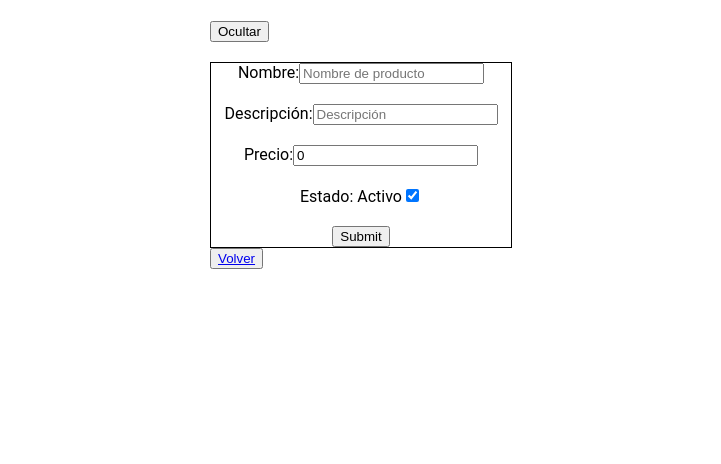
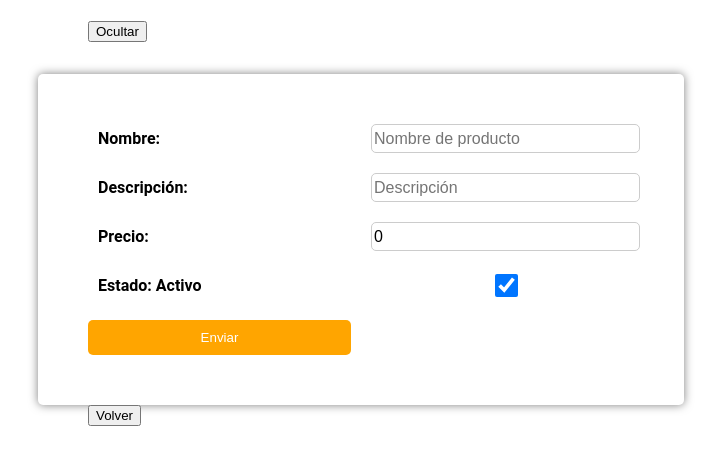
Before and after one commit to Albertosnp/HarBest, a React (Create React App) app: page /1 in a window 1280 px wide. Both pictures are taken after a click on the button "Editar". Shown: the top 464 px of the page, without its empty margins (279-1000 px from the left). Built offline with nearby package versions, Linux system fonts and the light colour scheme.

Commit message:
feat: Add form styles

```diff
--- a/src/components/Form/Form.js
+++ b/src/components/Form/Form.js
@@ -32,8 +32,9 @@ export const Form = ({ product = INITIAL_STATE, onSubmitModel }) => {
   return (
     <FormStyled className="form">
       <form onSubmit={handleSubmit(onSubmit)} className="form__box">
-        <label>
+        <label className="form__label">
           Nombre:
+        </label>
           <input
             type="text"
             {...register("name")}
@@ -41,9 +42,9 @@ export const Form = ({ product = INITIAL_STATE, onSubmitModel }) => {
             className="form__input"
             defaultValue={name}
           />
+        <label className="form__label">
+          Descripción:
         </label>
-        <label>
-          Descripción:
           <input
             type="text"
             {...register("description")}
@@ -51,9 +52,9 @@ export const Form = ({ product = INITIAL_STATE, onSubmitModel }) => {
             className="form__input"
             defaultValue={description}
           />
+        <label className="form__label">
+          Precio:
         </label>
-        <label>
-          Precio:
           <input
             type="number"
             {...register("price")}
@@ -62,9 +63,9 @@ export const Form = ({ product = INITIAL_STATE, onSubmitModel }) => {
             defaultValue={price}
             step="any"
           />
+        <label className="form__label">
+          Estado: {active ? "Activo" : "Inactivo"}
         </label>
-        <label>
-          Estado: {active ? "Activo" : "Inactivo"}
           <input
             name="active"
             {...register("active")}
@@ -72,9 +73,8 @@ export const Form = ({ product = INITIAL_STATE, onSubmitModel }) => {
             className="form__input"
             defaultChecked={active}
           />
-        </label>
-        <button type="submit" className="form__submit">
-          Submit
+        <button className="form__button">
+          Enviar
         </button>
       </form>
     </FormStyled>
--- a/src/components/Form/Form.styled.js
+++ b/src/components/Form/Form.styled.js
@@ -2,16 +2,70 @@ import styled from "styled-components";
 
 const FormStyled = styled.div`
   display: grid;
+  place-items: center;
+  width: 100%;
+  margin-top: 2rem;
   .form {
+    &__box {
+      display: grid;
+      grid-template-columns: 1fr 1fr;
+      grid-gap: 20px;
+      width: 100%;
+      padding: 50px;
+
+      box-shadow: 0px 0px 10px rgba(0, 0, 0, 0.5);
+      border-radius: 5px;
+      .form__input {
+        width: 100%;
+        border: 1px solid #ccc;
+        border-radius: 5px;
+        font-size: 1rem;
+
+        &:focus {
+          outline: none;
+        }
+      }
+      .form__label {
+        width: 100%;
+        font-weight: bold;
+        padding: 5px 10px;
+
+        display: flex;
+        justify-content: flex-start;
+        align-items: center;
+
+        border-radius: 5px;
+
+      }
+
+      .form__button {
+        width: 100%;
+        border: none;
+        border-radius: 5px;
+        padding: 10px 20px;
+        background-color: orange;
+        color: white;
+        cursor: pointer;
+
+        &:hover {
+          outline: none;
+          background-color: #ffc107;
+          transition: all 0.3s ease;
+        }
+      }
+    }
+  }
+  /* .form {
     &__box {
       display: grid;
       place-items: center;
       grid-template-columns: repeat(auto-fit, minmax(300px, 1fr));
       grid-gap: 20px;
       margin-top: 20px;
-      border: solid 1px;
+      box-shadow: 0px 0px 10px rgba(0, 0, 0, 0.5);
+      border-radius: 5px;
     }
-  }
+  } */
 `;
 
 export default FormStyled;
--- a/src/components/ProductDetail/ProductDetail.js
+++ b/src/components/ProductDetail/ProductDetail.js
@@ -56,9 +56,8 @@ export const ProductDetail = () => {
           </>
         )}
       </div>
-      <button>
-        <Link to="/">Volver</Link>
-      </button>
+      <Link to="/"><button children="Volver"/></Link>
+
     </div>
   );
 };
```
